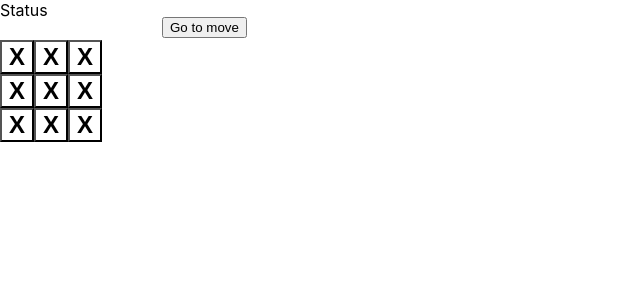
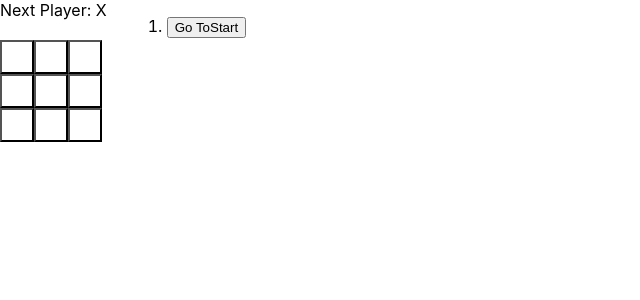
Before and after one commit to 1travelintexan/Tic-Tac-Toe-, a React (Create React App) app in the folder tic-tac-toe/: page / in a window 1280 px wide. Shown: the top 300 px of the page, without its empty margins (0-640 px from the left). Built offline with nearby package versions, Linux system fonts and the light colour scheme.

Commit message:
logic finished

```diff
--- a/tic-tac-toe/src/components/GameState.tsx
+++ b/tic-tac-toe/src/components/GameState.tsx
@@ -61,10 +61,19 @@ export function useGameState() {
     });
   }
 
+  function jumpTo(step: number) {
+    setGameState({
+      history: gameState.history,
+      step,
+    });
+  }
+
   return {
     gameState,
     current,
     xIsNext,
     winner,
+    handleClick,
+    jumpTo,
   };
 }
--- a/tic-tac-toe/src/components/game.tsx
+++ b/tic-tac-toe/src/components/game.tsx
@@ -1,5 +1,6 @@
 import * as React from "react";
 import styled from "styled-components";
+import { BoardState, useGameState, Value } from "./GameState";
 
 //set the size of the gap between the rows and columns
 type LayoutProps = {
@@ -21,49 +22,75 @@ const Column = styled.div<LayoutProps>`
 `;
 
 function Game() {
+  const { gameState, current, xIsNext, winner, handleClick, jumpTo } =
+    useGameState();
   return (
     <Row gap={20}>
       <Column gap={20}>
-        <div>Status</div>
-        <Board />
+        <div>
+          {winner ? `Winner: ${winner}` : `Next Player: ${xIsNext ? "X" : "O"}`}
+        </div>
+        <Board board={current} onClick={handleClick} />
       </Column>
-      <MoveLog />
+      <MoveLog history={gameState.history} jumpTo={jumpTo} />
     </Row>
   );
 }
 
+type BoardProps = {
+  board: BoardState;
+  onClick: (square: number) => void;
+};
+
 //game board function
-function Board() {
+function Board({ board, onClick }: BoardProps) {
+  const createProps = (square: number): SquareProps => {
+    return {
+      value: board[square],
+      onClick: () => onClick(square),
+    };
+  };
   return (
     <div>
       <Column gap={0}>
         <Row gap={0}>
-          <Square />
-          <Square />
-          <Square />
+          <Square {...createProps(0)} />
+          <Square {...createProps(1)} />
+          <Square {...createProps(2)} />
         </Row>
         <Row gap={0}>
-          <Square />
-          <Square />
-          <Square />
+          <Square {...createProps(3)} />
+          <Square {...createProps(4)} />
+          <Square {...createProps(5)} />
         </Row>
         <Row gap={0}>
-          <Square />
-          <Square />
-          <Square />
+          <Square {...createProps(6)} />
+          <Square {...createProps(7)} />
+          <Square {...createProps(8)} />
         </Row>
       </Column>
     </div>
   );
 }
 //move log function next to the board
-function MoveLog() {
+type logProps = {
+  history: BoardState[];
+  jumpTo: (step: number) => void;
+};
+
+function MoveLog(props: logProps) {
   return (
-    <div>
-      <ol>
-        <button>Go to move</button>
-      </ol>
-    </div>
+    <ol>
+      {props.history.map((_, index) => {
+        return (
+          <li key={index}>
+            <button onClick={() => props.jumpTo(index)}>
+              Go To{index === 0 ? "Start" : `Move to #${index}`}
+            </button>
+          </li>
+        );
+      })}
+    </ol>
   );
 }
 
@@ -77,8 +104,13 @@ const StyledSquare = styled.button`
   font-weight: bold;
 `;
 
-function Square() {
-  return <StyledSquare>X</StyledSquare>;
+type SquareProps = {
+  value: Value;
+  onClick: () => void;
+};
+
+function Square(props: SquareProps) {
+  return <StyledSquare onClick={props.onClick}>{props.value}</StyledSquare>;
 }
 
 export default Game;
```
